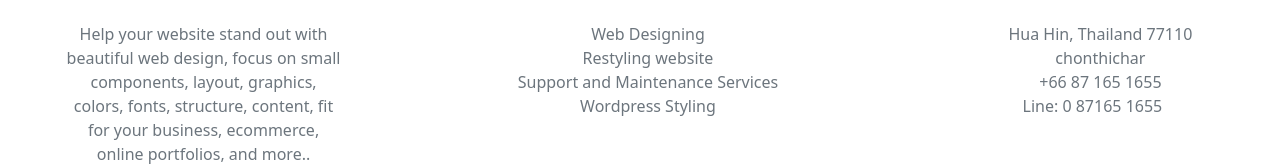
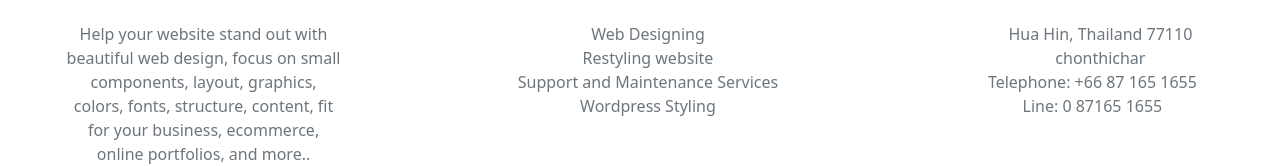
Before and after one commit to Chonthichar/web-dev, a React (Create React App) app: page /thank in a window 1280 px wide. Shown: the part 378-544 px from the top of the page. Built offline with nearby package versions, Linux system fonts and the light colour scheme.

Commit message:
styling for window page

```diff
--- a/src/components/Footer.jsx
+++ b/src/components/Footer.jsx
@@ -74,7 +74,7 @@ function Footer() {
                                     <i className='fas fa-envelope me-3'></i>
                                     chonthichar</p>
                                 <p>
-                                    <i className='fas fa-phone me-3'></i> +66 87 165 1655
+                                    Telephone: +66 87 165 1655
                                 </p>
                                 <p>
                                     Line: 0 87165 1655
```
